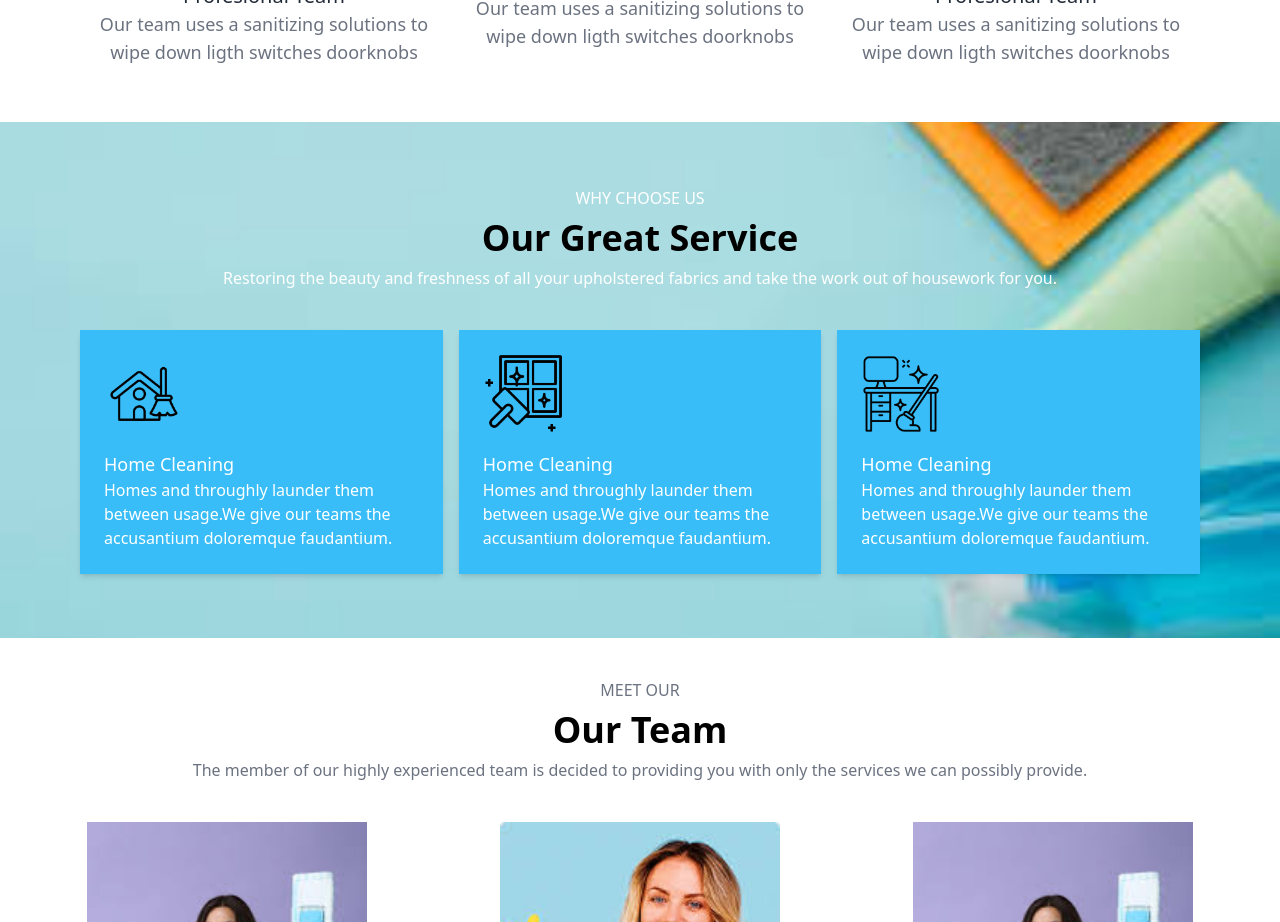
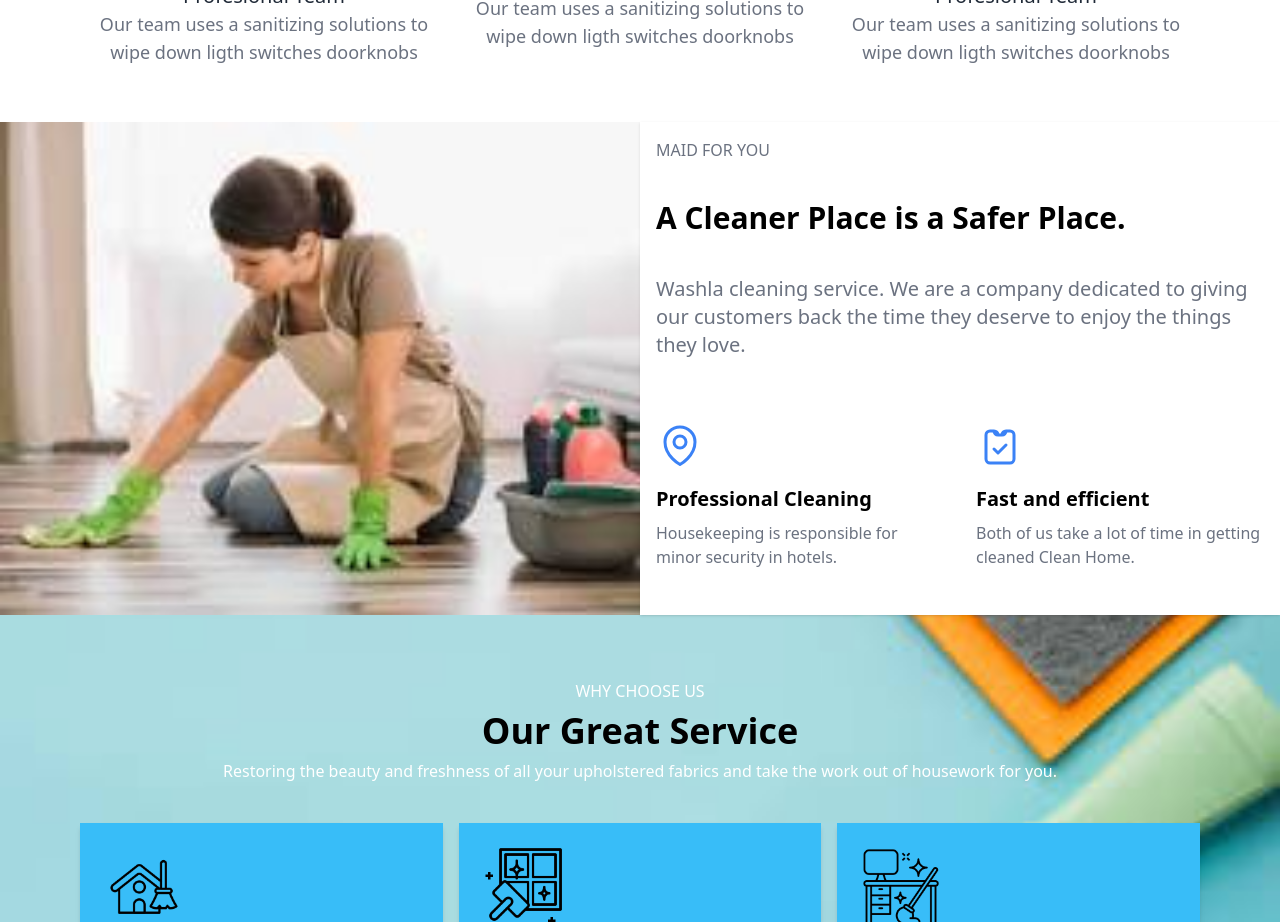
Before and after one commit to madhanv22/single-page-ecommerce, a React (Vite) app: page / in a window 1280 px wide. Shown: the part 1200-2122 px from the top of the page. Built offline with nearby package versions, Linux system fonts and the light colour scheme.

Commit message:
images changed

```diff
--- a/src/components/home/Service.jsx
+++ b/src/components/home/Service.jsx
@@ -6,12 +6,72 @@ const images = {
   img2: 'src/assets/images/service/img2.png',
   img3: 'src/assets/images/service/img3.png',
   img4: 'src/assets/images/service/img4.jpg',
+  newimg: 'src/assets/images/service/newimg.jpg'
 };
 
 const Service = () => {
   return (
     <>
-      <div className='container w-full grid relative grid-cols-2'>
+      <div className='container bg-black w-screen grid grid-cols-1 lg:grid-cols-2'>
+        <div className='w-full'>
+          <img src={images.newimg} alt="" className='w-full' />
+        </div>
+
+        <div className="container w-full grid bg-white px-4 py-4 shadow text-left">
+          <p className='text-xs md:text-base text-gray-500 font-medium mb-2'>MAID FOR YOU</p>
+          <h1 className="text-lg md:text-xl lg:text-3xl font-bold mb-2">A Cleaner Place is a Safer Place.</h1>
+          <p className="text-xs md:text-base text-gray-500 lg:text-xl mb-8">
+            Washla cleaning service. We are a company dedicated to giving our customers back the
+            time they deserve to enjoy the things they love.
+          </p>
+
+          <div className="grid grid-cols-1 lg:grid-cols-2 gap-8">
+            <div className="flex flex-col">
+              <svg
+                xmlns="http://www.w3.org/2000/svg"
+                fill="none"
+                viewBox="0 0 24 24"
+                strokeWidth={1.5}
+                stroke="currentColor"
+                className="w-12 h-12 text-blue-500 mb-4"
+              >
+                <path
+                  strokeLinecap="round"
+                  strokeLinejoin="round"
+                  d="M15 10.5a3 3 0 11-6 0 3 3 0 016 0z"
+                />
+                <path
+                  strokeLinecap="round"
+                  strokeLinejoin="round"
+                  d="M19.5 10.5c0 7.142-7.5 11.25-7.5 11.25S4.5 17.642 4.5 10.5a7.5 7.5 0 1115 0z"
+                />
+              </svg>
+              <h2 className="text-base lg:text-xl font-semibold mb-2">Professional Cleaning</h2>
+              <p className='text-gray-500'>
+                Housekeeping is responsible for minor security in hotels.
+              </p>
+            </div>
+
+            <div className="flex flex-col">
+              <svg
+                xmlns="http://www.w3.org/2000/svg"
+                fill="none"
+                viewBox="0 0 24 24"
+                strokeWidth={1.5}
+                stroke="currentColor"
+                className="w-12 h-12 text-blue-500 mb-4"
+              >
+                <path
+                  strokeLinecap="round"
+                  strokeLinejoin="round"
+                  d="M9 5H7a2 2 0 00-2 2v12a2 2 0 002 2h10a2 2 0 002-2V7a2 2 0 00-2-2h-2M9 5a2 2 0 002 2h2a2 2 0 002-2M9 5a2 2 0 012 2h2a2 2 0 012-2m-6 9l2 2 4-4"
+                />
+              </svg>
+              <h2 className="text-base lg:text-xl font-semibold mb-2">Fast and efficient</h2>
+              <p className='text-gray-500'>Both of us take a lot of time in getting cleaned Clean Home.</p>
+            </div>
+          </div>
+        </div>
 
       </div>
       <div className="bg-cover bg-center bg-no-repeat" style={{ backgroundImage: `url(${images.bgImg})` }}>
```
Also changed, not shown: src/assets/images/service/newimg.jpg (added).
